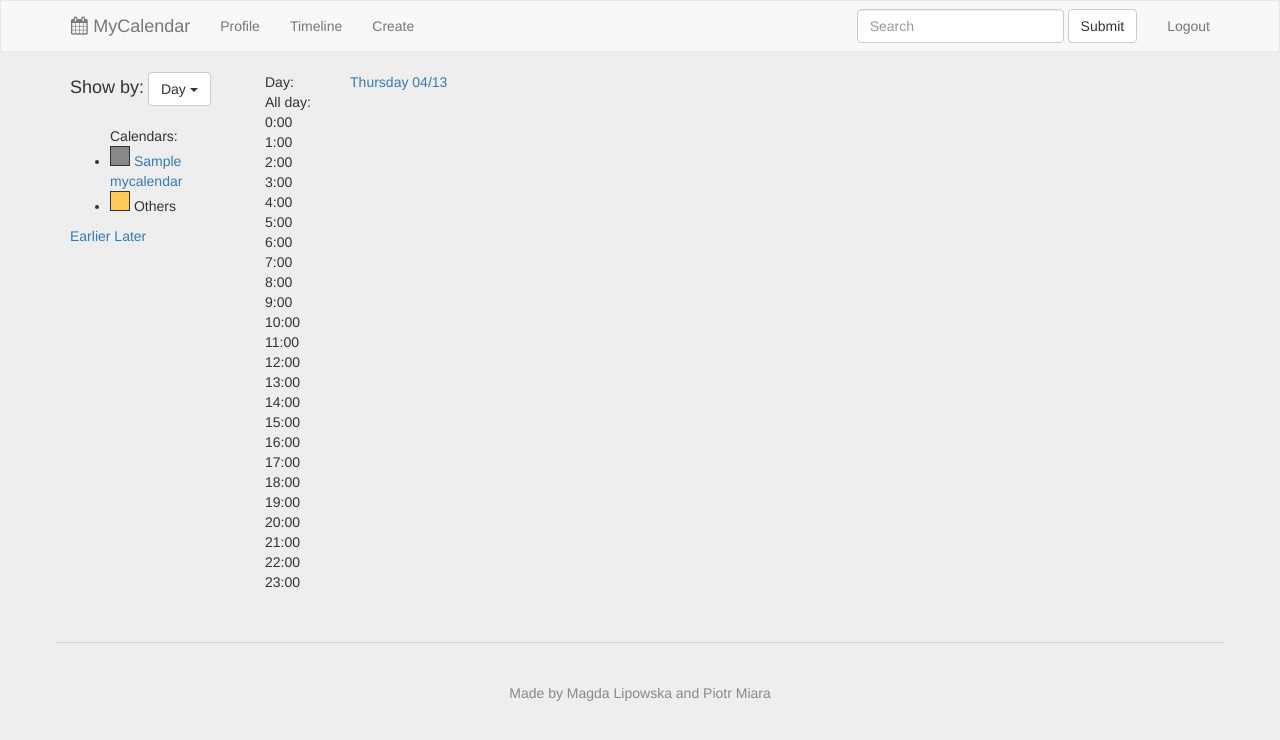
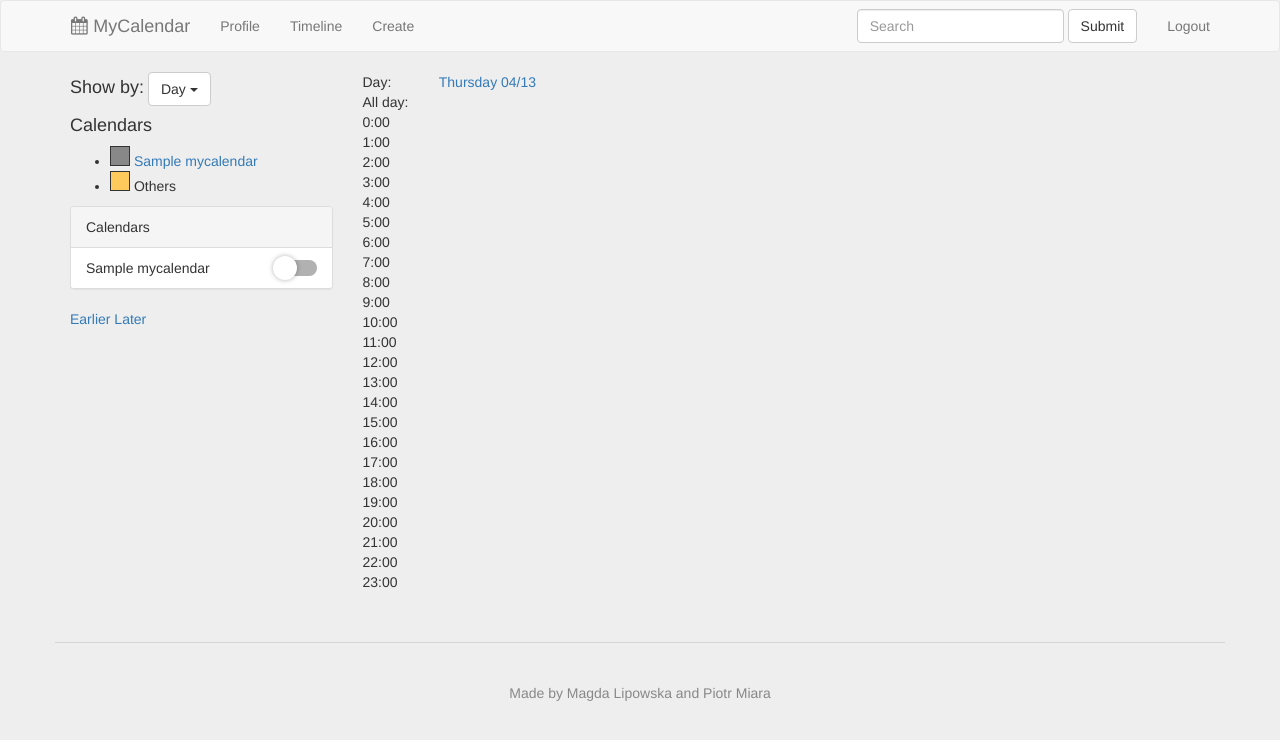
Before and after one commit to kasztanka/django_calendar, a Django app: page /day/2017-04-13 in a window 1280 px wide. Shown: the top 740 px of the page. Run offline with Django 3.2, Linux system fonts and the light colour scheme; a user stored in the database is signed in; tables that the repository leaves empty hold one stand-in row (values such as "Sample post"); some libraries are stand-ins or nearby versions.

Commit message:
Calendars switch in timeline

```diff
--- a/my_calendar/static/base.css
+++ b/my_calendar/static/base.css
@@ -102,6 +102,51 @@ hr {
      display: inline;
 }
 
+.material-switch > input[type="checkbox"] {
+    display: none;
+}
+
+.material-switch > label {
+    cursor: pointer;
+    height: 0px;
+    position: relative;
+    width: 40px;
+}
+
+.material-switch > label::before {
+    background: rgb(0, 0, 0);
+    box-shadow: inset 0px 0px 10px rgba(0, 0, 0, 0.5);
+    border-radius: 8px;
+    content: '';
+    height: 16px;
+    margin-top: -8px;
+    position:absolute;
+    opacity: 0.3;
+    transition: all 0.4s ease-in-out;
+    width: 40px;
+}
+.material-switch > label::after {
+    background: rgb(255, 255, 255);
+    border-radius: 16px;
+    box-shadow: 0px 0px 5px rgba(0, 0, 0, 0.3);
+    content: '';
+    height: 24px;
+    left: -4px;
+    margin-top: -8px;
+    position: absolute;
+    top: -4px;
+    transition: all 0.3s ease-in-out;
+    width: 24px;
+}
+.material-switch > input[type="checkbox"]:checked + label::before {
+    background: inherit;
+    opacity: 0.5;
+}
+.material-switch > input[type="checkbox"]:checked + label::after {
+    background: inherit;
+    left: 20px;
+}
+
 footer {
     padding: 40px 0;
     color: #888;
--- a/my_calendar/templates/my_calendar/day.html
+++ b/my_calendar/templates/my_calendar/day.html
@@ -7,9 +7,10 @@
 {% endif %}
 
 <div class="row">
-    <div class="col-lg-2">
+    <div class="col-lg-3">
     {% include 'my_calendar/timeline_type.html' with show_by='Day' %}
-        <ul id="calendars">Calendars:
+        <h4>Calendars</h4>
+        <ul id="calendars-checkboxes">
         {% for cal in calendars %}
             <li>
                 <div id="calendar_{{ cal.pk }}" style="height:20px; width:20px; border:1px solid; background-color:{{ cal.color }}; display:inline-block;"
@@ -24,12 +25,27 @@
                 <span>Others</span>
             </li>
         </ul>
+        <div class="panel panel-default">
+            <div class="panel-heading">Calendars</div>
+            <ul class="list-group">
+            {% for cal in calendars %}
+                <li class="list-group-item">
+                    {{ cal.name }}
+                    <div class="material-switch pull-right">
+                        <input id="calendar-checkbox-{{ cal.name }}" name="calendar-checkbox-{{ cal.name }}"
+                            type="checkbox"/>
+                        <label for="calendar-checkbox-{{ cal.name }}" style="background-color: {{ cal.color }}"></label>
+                    </div>
+                </li>
+            {% endfor %}
+            </ul>
+        </div>
         <div>
             <a id="earlier" href="/day/{{ earlier|date:'Y-m-d' }}">Earlier</a>
             <a id="later" href="/day/{{ later|date:'Y-m-d' }}">Later</a>
         </div>
     </div>
-    <div class="col-lg-10">
+    <div class="col-lg-9">
         <div id="timeline" style="width:100%">
             <div id="header" style="float:left; width:100%; display:table;">
                 <div style="display:table-cell;">Day:</div>
```
Also changed, not shown: my_calendar/templates/my_calendar/month.html (+19 -4 lines), my_calendar/templates/my_calendar/week.html (+19 -4 lines).
